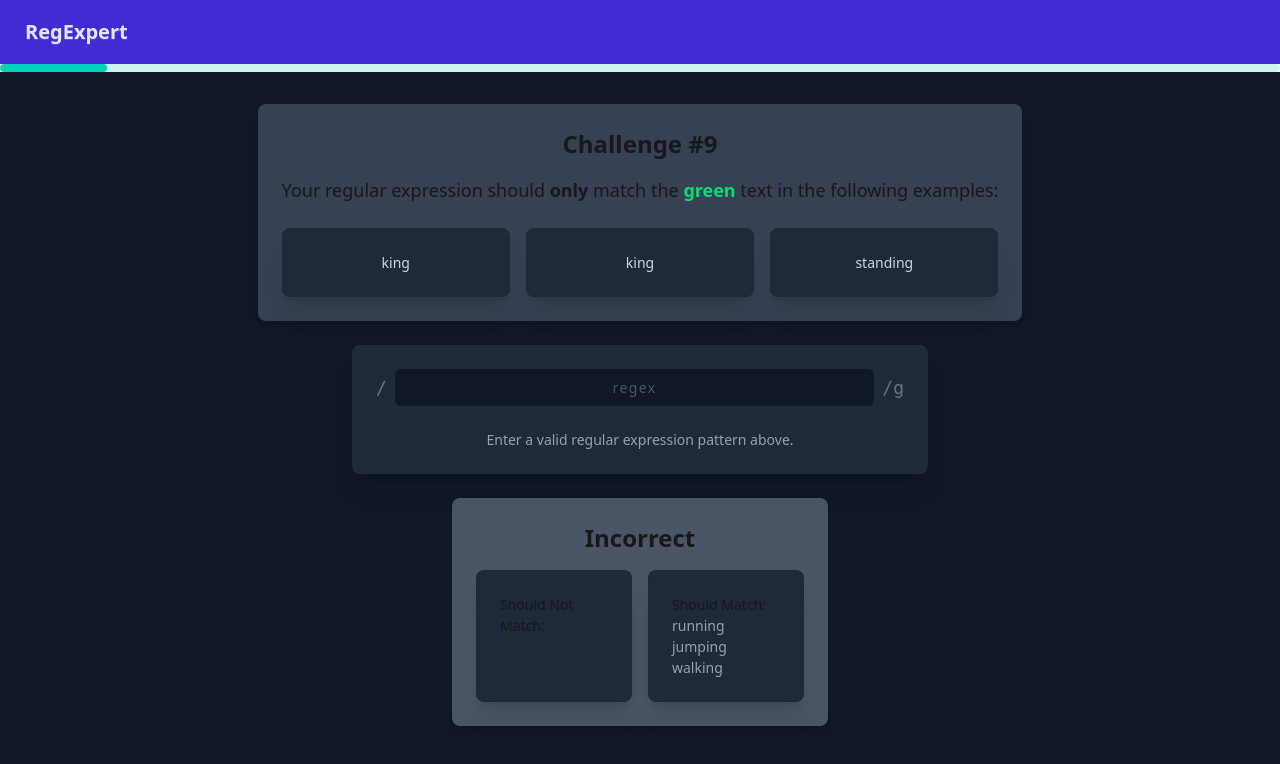
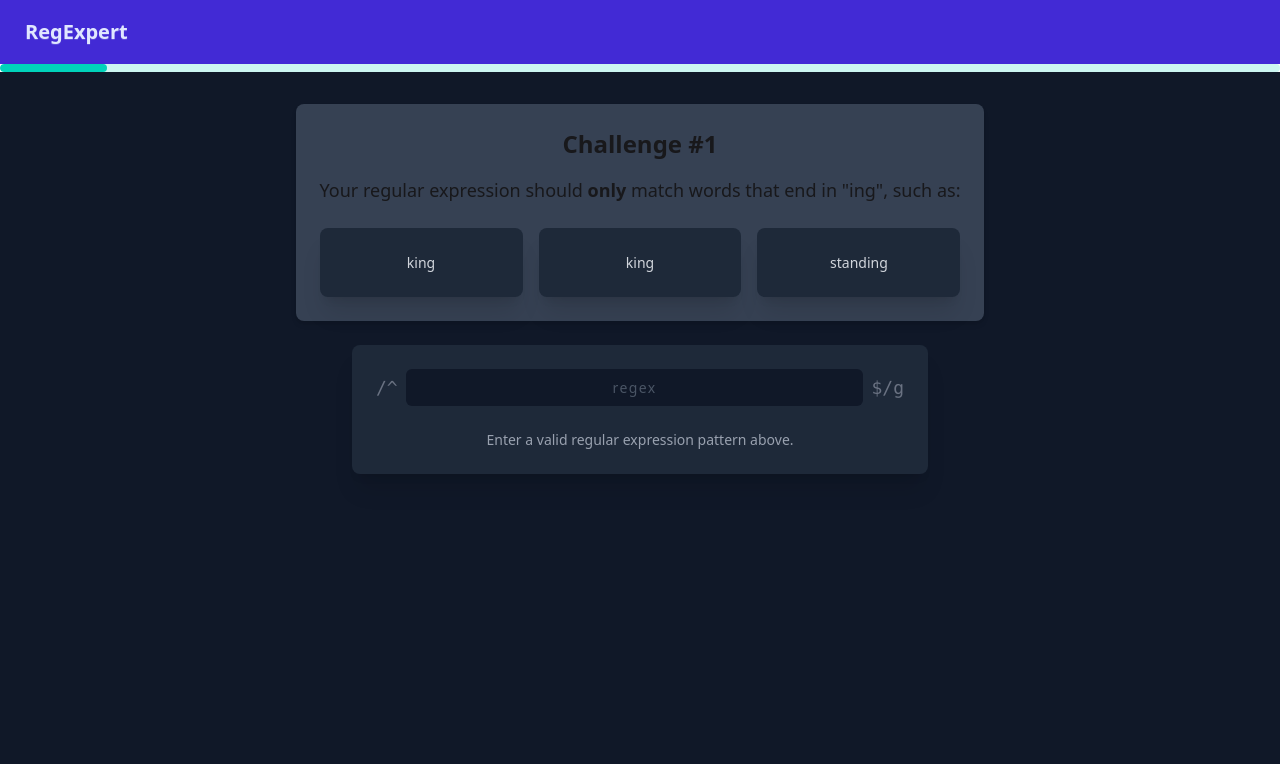
Before and after one commit to luca1s/regexpert, a React (Vite) app: page / in a window 1280 px wide. Shown: the top 764 px of the page. Built offline with nearby package versions, Linux system fonts and the light colour scheme.

Commit message:
fix some bullshit

```diff
--- a/src/App.tsx
+++ b/src/App.tsx
@@ -2,8 +2,9 @@ import Correct from "./components/correct"
 import Examples from "./components/examples"
 import Incorrect from "./components/incorrect"
 import Textarea from "./components/textarea"
-import { useState } from "react"
+import { useState, useEffect } from "react"
 import { run } from './util/check-regex'
+import { regexList } from "./util/regex-list"
 
 function App() {
   const [index, setIndex] = useState<number>(0);
@@ -11,22 +12,30 @@ function App() {
 
   let question = run(regexString, index);
   const isCorrect = question.shouldhave.length + question.shouldnothave.length == 0;
+  const desc = regexList[index].desc;
+
+  useEffect(() => {
+    setRegexString("");
+  }, [index])
 
   return (
     <div className="h-screen flex flex-col">
       <div className="navbar bg-primary text-primary-content">
         <button className="btn btn-ghost text-xl">RegExpert</button>
       </div>
-      <progress className="progress progress-accent w-full" value={(index + 1)/12} max="1"></progress>
+      <progress className="progress progress-accent w-full" value={(index + 1) / 12} max="1"></progress>
       <div className="flex-grow flex flex-col items-center justify-start bg-gray-900">
         <Examples
           examples={question.examples}
+          desc={desc}
+          index={index}
         />
         <Textarea
           value={regexString}
           setValue={setRegexString}
+          isCorrect={isCorrect}
         />
-        {!isCorrect && <Incorrect
+        {!isCorrect && regexString.length > 0 &&  <Incorrect
           shouldhave={question.shouldhave}
           shouldnothave={question.shouldnothave}
         />}
--- a/src/components/examples.tsx
+++ b/src/components/examples.tsx
@@ -1,11 +1,11 @@
-export default function Examples({ examples }: { examples: string[] }) {
+export default function Examples({ examples, desc, index }: { examples: string[], desc: string, index: number }) {
     return (
         <div className="mt-8 p-6 bg-gray-700 rounded-lg shadow-md mb-6">
             <h2 className="text-2xl font-bold mb-4 text-center">
-                Challenge #9
+                Challenge #{index + 1}
             </h2>
             <p className="text-lg mb-6 text-center">
-                Your regular expression should <span className="font-bold">only</span> match the <span className="text-green-400 font-bold">green</span> text in the following examples:
+                Your regular expression should <span className="font-bold">only</span> match {desc}, such as:
             </p>
             <div className="flex flex-col sm:flex-row gap-4">
                 {examples.map((example, index) => <div key={index} className="card w-full max-w-md mx-auto shadow-xl bg-gray-800">
--- a/src/components/incorrect.tsx
+++ b/src/components/incorrect.tsx
@@ -5,22 +5,22 @@ export default function Incorrect({ shouldnothave, shouldhave }: { shouldhave: s
                 Incorrect
             </h3>
             <div className="flex flex-col md:flex-row gap-4">
-                <div className="card w-full max-w-md mx-auto shadow-xl bg-gray-800">
+                {shouldnothave.length > 1 && <div className="card w-full max-w-md mx-auto shadow-xl bg-gray-800">
                     <div className="card-body flex flex-row">
                         <div>
                             <p>Should Not Match:</p>
                             {shouldnothave.map((s, index) => <p key={index} className="text-gray-400">{s}</p>)}
                         </div>
                     </div>
-                </div>
-                <div className="card w-full max-w-md mx-auto shadow-xl bg-gray-800">
+                </div>}
+                {shouldhave.length > 0 && <div className="card w-full max-w-md mx-auto shadow-xl bg-gray-800">
                     <div className="card-body flex flex-row">
                         <div>
                             <p>Should Match:</p>
                             {shouldhave.map((s, index) => <p key={index + shouldnothave.length} className="text-gray-400">{s}</p>)}
                         </div>
                     </div>
-                </div>
+                </div>}
             </div>
         </div>
     );
--- a/src/components/textarea.tsx
+++ b/src/components/textarea.tsx
@@ -4,7 +4,7 @@ export default function Textarea({ isCorrect, value, setValue }: { isCorrect?: b
     let outlineClass;
     if (isCorrect == true) {
         outlineClass = "border-3 border-green-500";
-    } else if (isCorrect == false) {
+    } else if (isCorrect == false && value.length > 0) {
         outlineClass = "border-3 border-red-500";
     }
 
@@ -14,7 +14,7 @@ export default function Textarea({ isCorrect, value, setValue }: { isCorrect?: b
         <div className={cardClass}>
             <div className="card-body">
                 <div className="flex flex-row justify-center items-center space-x-2">
-                    <span className="text-gray-500 text-lg font-mono">/</span>
+                    <span className="text-gray-500 text-lg font-mono">/^</span>
                     <div className="flex-grow bg-gray-900 px-4 py-2 rounded-md flex items-center">
                         <input
                             type="text"
@@ -24,7 +24,7 @@ export default function Textarea({ isCorrect, value, setValue }: { isCorrect?: b
                             onChange={(e) => setValue(e.target.value)}
                         />
                     </div>
-                    <span className="text-gray-500 text-lg font-mono">/g</span>
+                    <span className="text-gray-500 text-lg font-mono">$/g</span>
                 </div>
                 <p className="mt-4 text-sm text-gray-400 text-center">
                     Enter a valid regular expression pattern above.
--- a/src/util/regex-list.ts
+++ b/src/util/regex-list.ts
@@ -5,27 +5,27 @@ type RL = {
 
 export const regexList: RL[] = [
     {
-        "desc": "Words that end in \"ing\"",
+        "desc": "words that end in \"ing\"",
         "regex": "[a-zA-Z]+ing"
     },
     {
-        "desc": "Positive integer",
+        "desc": "positive integer",
         "regex": "-\\d+"
     },
     {
-        "desc": "Proper nouns",
+        "desc": "proper nouns",
         "regex": "([A-Z])\\w+"
     },
     {
-        "desc": "Hexadecimal numbers",
+        "desc": "hexadecimal numbers",
         "regex": "([a-fA-F0-9]+)"
     },
     {
-        "desc": "Dates (MM/DD/YYYY)",
+        "desc": "dates (MM/DD/YYYY)",
         "regex": "\\d{2}/\\d{2}/\\d{4}"
     },
     {
-        "desc": "Credit card numbers",
+        "desc": "credit card numbers",
         "regex": "\\d{4}-?\\d{4}-?\\d{4}-?\\d{4}"
     },
     {
@@ -33,15 +33,15 @@ export const regexList: RL[] = [
         "regex": "\\d{5}(-\\d{4})?"
     },
     {
-        "desc": "Numbers divisible by 5",
+        "desc": "numbers divisible by 5",
         "regex": "(0|\\d+[0|5])"
     },
     {
-        "desc": "Email addresses",
+        "desc": "email addresses",
         "regex": "[\\w-\\.]+@([\\w-]+\\.)+[\\w-]{2,4}"
     },
     {
-        "desc": "Numbers greater than 12",
+        "desc": "numbers greater than 12",
         "regex": "\\d{3,}|[2-9]\\d|1[3-9]"
     },
     {
@@ -49,7 +49,7 @@ export const regexList: RL[] = [
         "regex": "((25[0-5]|(2[0-4]|1\\d|[1-9]|)\\d)\\.?\b){4}"
     },
     {
-        "desc": "Regular expressions",
+        "desc": "regular expressions",
         "regex": "\/((?![*+?])(?:[^\r\n\\[/\\]|\\.|\\[(?:[^\r\n\\]\\]|\\.)*\\])+)\/((?:g(?:im?|mi?)?|i(?:gm?|mg?)?|m(?:gi?|ig?)?)?)"
     }
 ]
```
